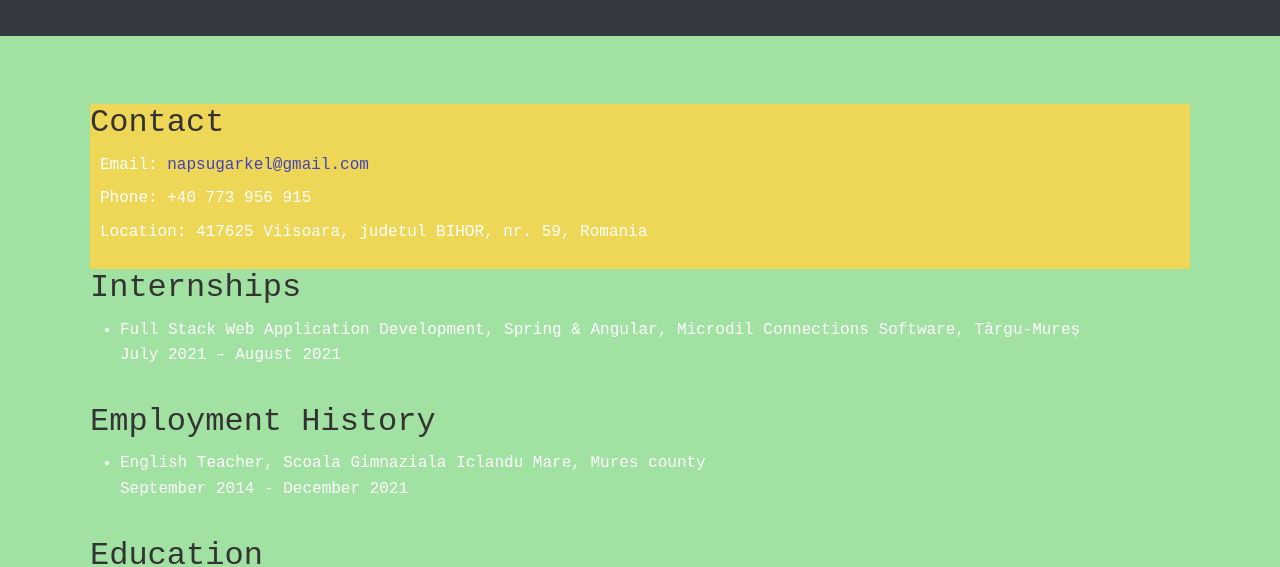
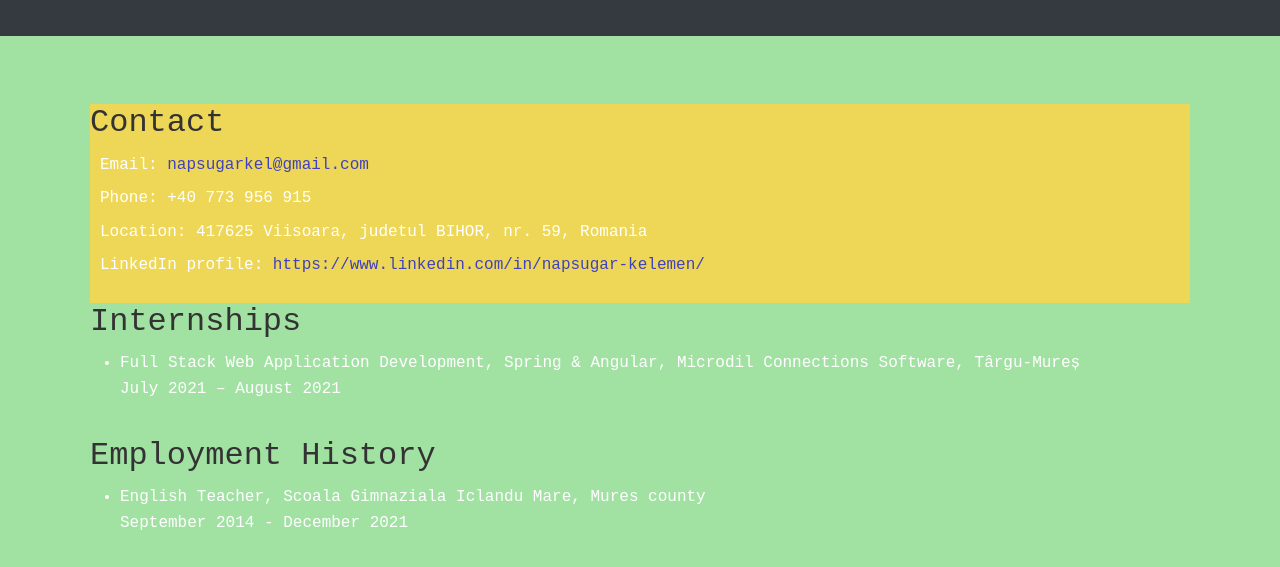
Before and after one commit to napsugarinf/napsugarkel, a plain HTML site: page index.html in a window 1280 px wide. Shown: the part 204-771 px from the top of the page. Drawn offline with nearby package versions, Linux system fonts and the light colour scheme.

Commit message:
linkedin profile link added

```diff
--- a/index.html
+++ b/index.html
@@ -30,6 +30,7 @@
             <li>Email: <a href="mailto:napsugarkel@gmail.com">napsugarkel@gmail.com</a></li>
             <li>Phone: +40 773 956 915</li>
             <li>Location: 417625 Viisoara, judetul BIHOR, nr. 59, Romania</li>
+            <li>LinkedIn profile: <a href="https://www.linkedin.com/in/napsugar-kelemen/">https://www.linkedin.com/in/napsugar-kelemen/</a>
         </ul>
     </section>
 </div>
```
